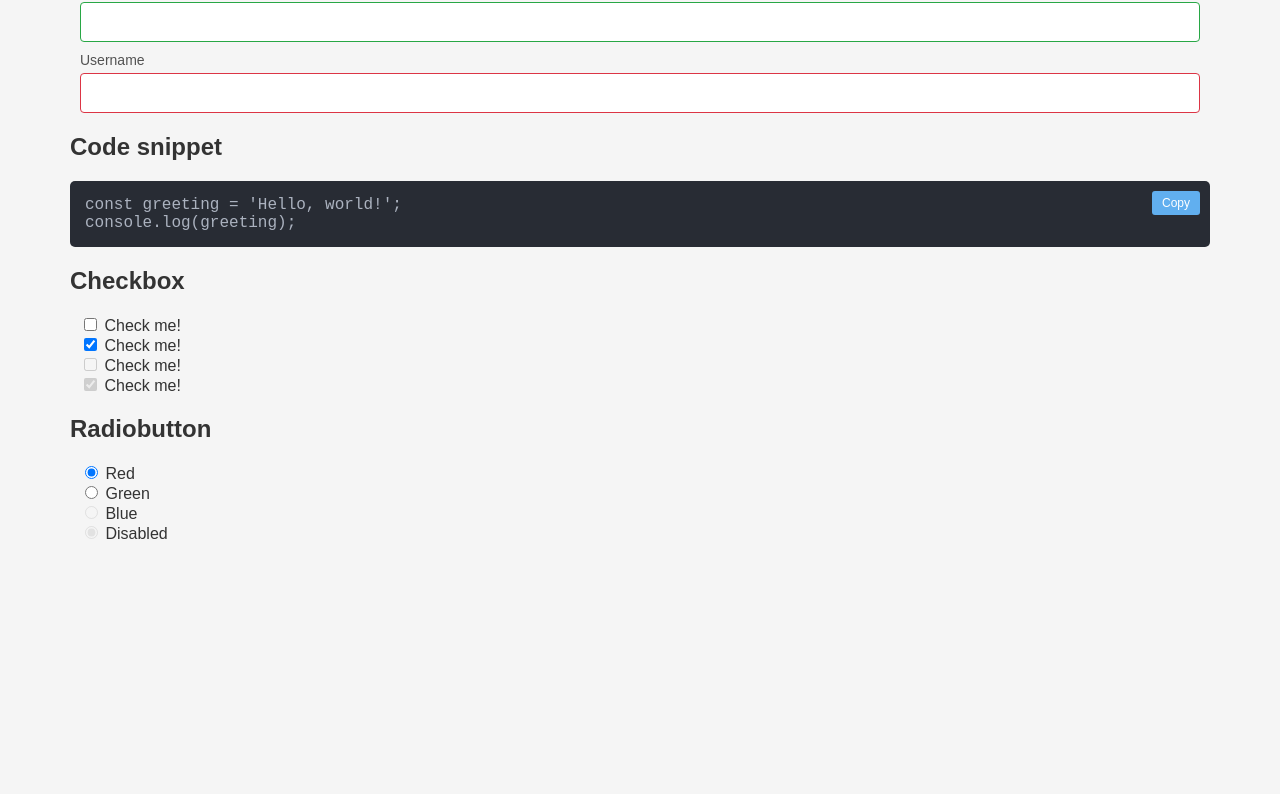
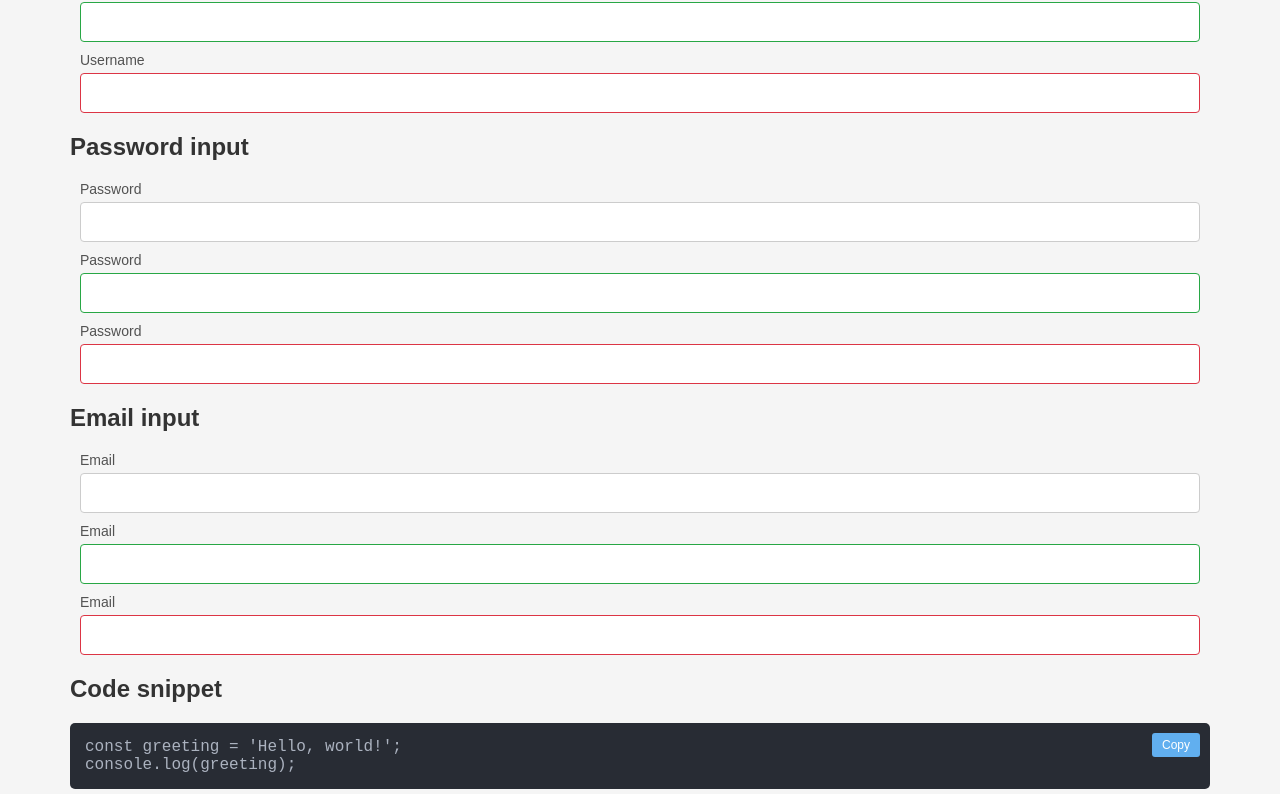
Before and after one commit to 4E-69-63-6B-20-42-6F-73/BasicBlocks, a plain HTML site: page index.html in a window 1280 px wide. Shown: the part 986-1780 px from the top of the page. Before the commit the page ends 1599 px from the top, so only its background shows below. Drawn offline with Linux system fonts and the light colour scheme.

Commit message:
added password and email inputs

```diff
--- a/components/code-snippet.js
+++ b/components/code-snippet.js
@@ -1,8 +1,4 @@
 class CodeSnippet extends BaseComponent {
-    constructor() {
-        super();
-    }
-
     connectedCallback() {
         super.connectedCallback();
         this.querySelector(".copy-button").addEventListener("click", this.copyToClipboard.bind(this));
@@ -15,8 +11,6 @@ class CodeSnippet extends BaseComponent {
     setup() {
         this.code = this.normalizeIndentation(this.textContent);
         this.textContent = "";
-
-        console.log(this.code)
     }
 
     render() {
--- a/dist/app.js
+++ b/dist/app.js
@@ -63,10 +63,6 @@ class CustomCheckbox extends BaseComponent {
   customElements.define('check-box', CustomCheckbox);
 
 class CodeSnippet extends BaseComponent {
-    constructor() {
-        super();
-    }
-
     connectedCallback() {
         super.connectedCallback();
         this.querySelector(".copy-button").addEventListener("click", this.copyToClipboard.bind(this));
@@ -79,8 +75,6 @@ class CodeSnippet extends BaseComponent {
     setup() {
         this.code = this.normalizeIndentation(this.textContent);
         this.textContent = "";
-
-        console.log(this.code)
     }
 
     render() {
@@ -196,6 +190,10 @@ class SecondaryButton extends BaseComponent {
 customElements.define('secondary-button', SecondaryButton);
 
 class TextInput extends BaseComponent {
+  setup(){
+    this._type= "text"
+  }
+
   static get observedAttributes() {
     return ['valid', 'invalid', 'label'];
   }
@@ -224,10 +222,30 @@ class TextInput extends BaseComponent {
     this.innerHTML = `
       <div class="text-input-wrapper">
         <label class="label-text">${label}</label>
-        <input class="${classes.join(' ')}" name="${name}" value="${value}" />
+        <input class="${classes.join(' ')}" type="${this._type}" name="${name}" value="${value}" />
       </div>
     `;
   }
 }
 
 customElements.define('text-input', TextInput);
+
+class PasswordInput extends TextInput {
+  setup() {
+    super.setup();
+
+    this._type='password';
+  }
+}
+
+customElements.define('password-input', PasswordInput);
+
+class EmailInput extends TextInput {
+  setup() {
+    super.setup();
+
+    this._type='email';
+  }
+}
+
+customElements.define('email-input', EmailInput);
--- a/index.html
+++ b/index.html
@@ -67,6 +67,20 @@
             </div>
 
             <div>
+                <h2>Password input </h2>
+                <password-input name="Password" label="Password"></password-input>
+                <password-input name="Password" label="Password" valid></password-input>
+                <password-input name="Password" label="Password" invalid></password-input>
+            </div>
+
+            <div>
+                <h2>Email input </h2>
+                <email-input name="Email" label="Email"></email-input>
+                <email-input name="Email" label="Email" valid></email-input>
+                <email-input name="Email" label="Email" invalid></email-input>
+            </div>
+
+            <div>
                 <h2>Code snippet </h2>
                 <code-snippet>
                     const greeting = 'Hello, world!';
```
Also changed, not shown: components/text-input.js (+25 -1 lines).
